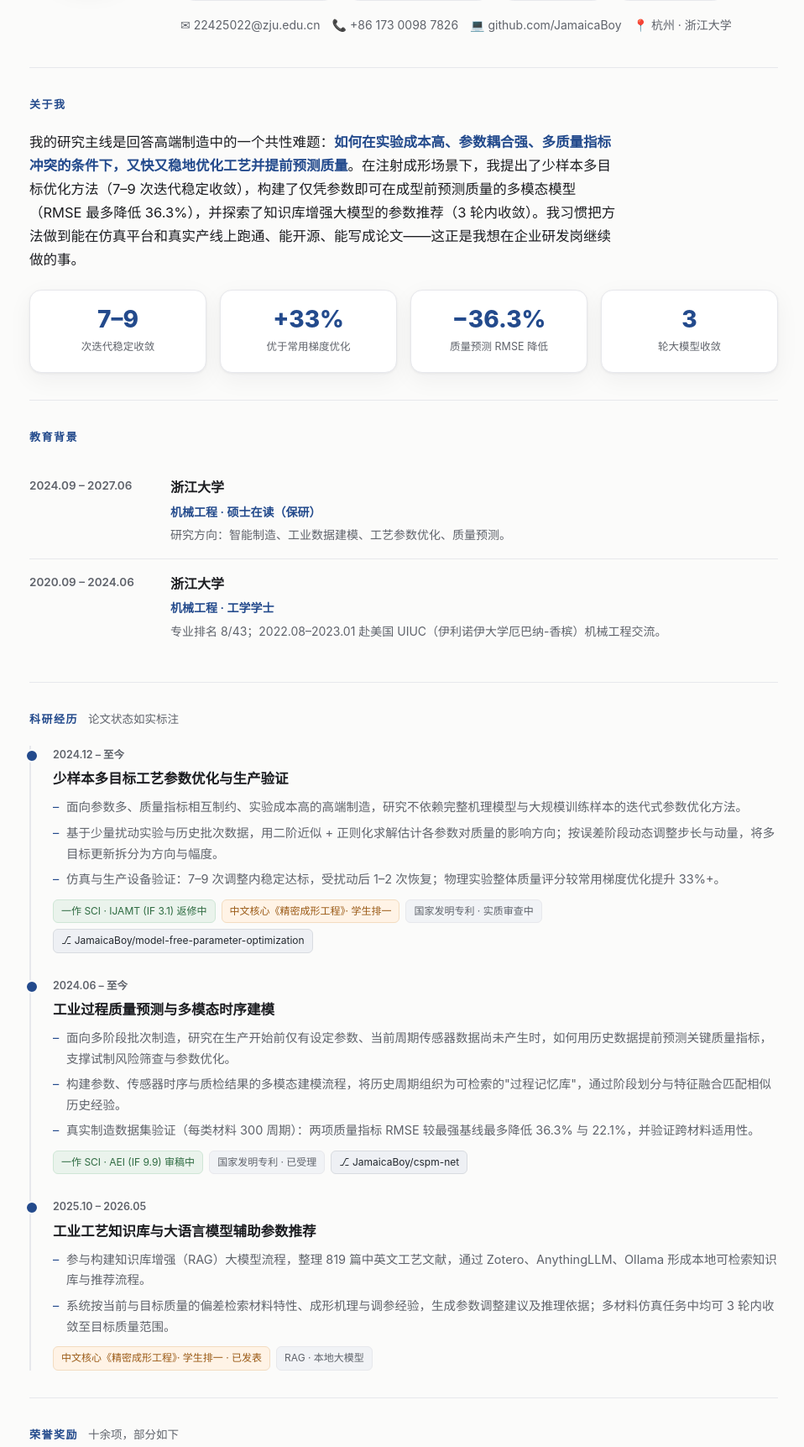
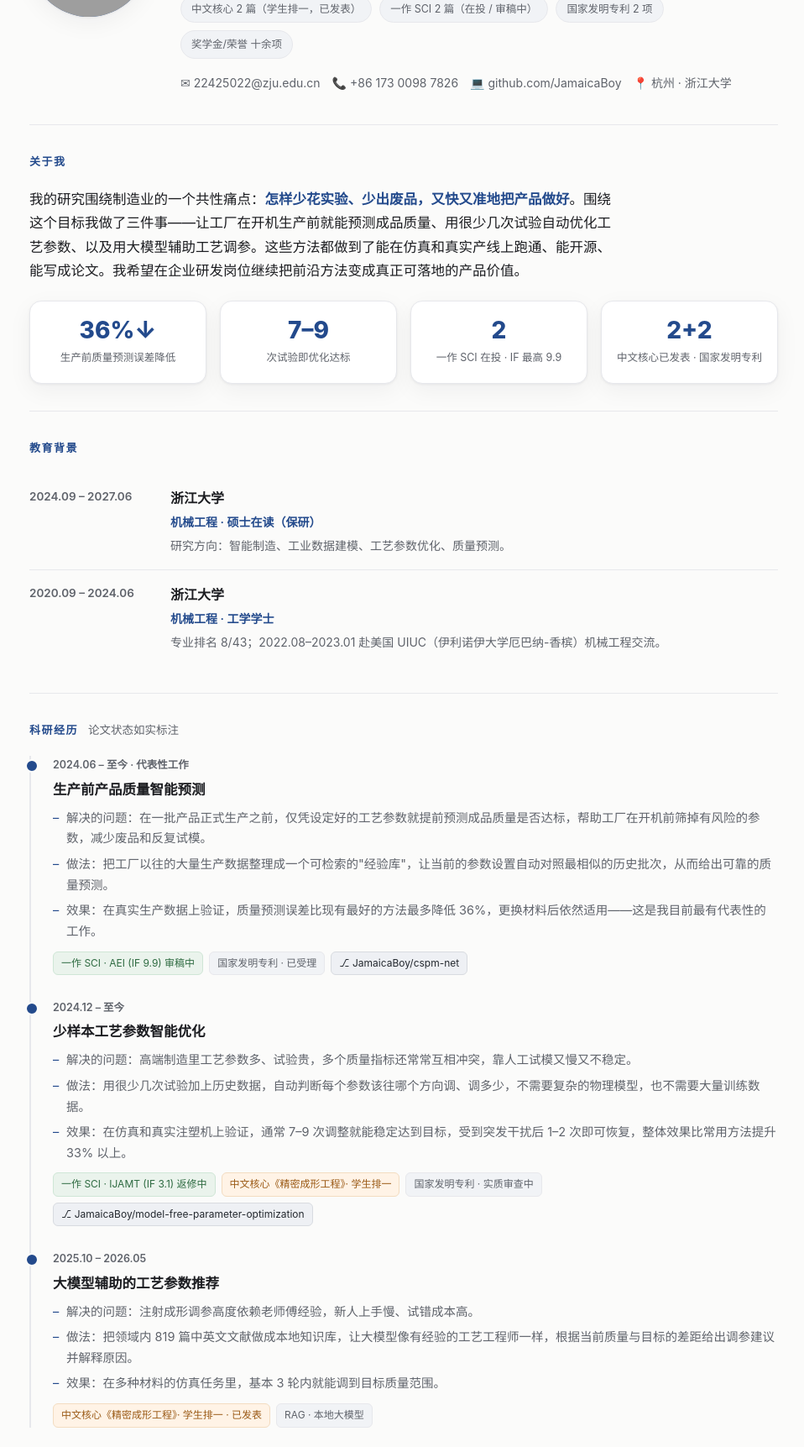
Before and after one commit to JamaicaBoy/JamaicaBoy.github.io, a plain HTML site: page index.html in a window 1280 px wide. Shown: the part 331-2054 px from the top of the page at 84% size, without its empty margins (159-1117 px from the left). Drawn offline with Linux system fonts and the light colour scheme; grey boxes are pictures that could not be loaded.

Commit message:
Add files via upload

```diff
--- a/index.html
+++ b/index.html
@@ -139,12 +139,12 @@
         <span data-en>Intelligent Manufacturing · Process Optimization · Quality Prediction — seeking R&D roles</span>
       </div>
       <p class="tagline">
-        <span data-zh>浙江大学机械工程硕士在读（保研），依托流体动力基础件与机电系统全国重点实验室。专注于把<b>多目标优化、多模态时序建模与大模型</b>落地为可交付的工业算法，已在真实注塑产线完成验证。</span>
-        <span data-en>Master's student (recommended admission) in Mechanical Engineering at Zhejiang University, affiliated with the State Key Laboratory of Fluid Power and Mechatronic Systems. I turn <b>multi-objective optimization, multimodal time-series modeling and LLMs</b> into deliverable industrial algorithms, validated on real injection-molding lines.</span>
+        <span data-zh>浙江大学机械工程硕士在读（保研），依托流体动力基础件与机电系统全国重点实验室。我用 <b>AI 与数据建模</b>解决智能制造中的实际问题——让工厂在生产前就能<b>预测产品质量</b>、用更少的试验<b>找到最优工艺</b>。成果已在真实注塑产线上验证，并已发表中文核心论文、申请国家发明专利（另有 2 篇一作 SCI 在投）。</span>
+        <span data-en>Master's student (recommended admission) in Mechanical Engineering at Zhejiang University, affiliated with the State Key Laboratory of Fluid Power and Mechatronic Systems. I use <b>AI and data modeling</b> to solve real problems in smart manufacturing—<b>predicting product quality before production</b> and <b>finding optimal process settings with fewer trials</b>—validated on real production lines, with published CSCD-core papers, filed national patents, and 2 first-author SCI manuscripts under review.</span>
       </p>
       <div class="hero-meta">
-        <span class="pill"><span data-zh>3 段科研经历 · 一作 SCI 2 篇</span><span data-en>3 research projects · 2 first-author SCI</span></span>
-        <span class="pill"><span data-zh>中文核心 1 篇（学生排一）</span><span data-en>1 CSCD-core paper (first student author)</span></span>
+        <span class="pill"><span data-zh>中文核心 2 篇（学生排一，已发表）</span><span data-en>2 CSCD-core papers (first student author, published)</span></span>
+        <span class="pill"><span data-zh>一作 SCI 2 篇（在投 / 审稿中）</span><span data-en>2 first-author SCI (under review)</span></span>
         <span class="pill"><span data-zh>国家发明专利 2 项</span><span data-en>2 national invention patents</span></span>
         <span class="pill"><span data-zh>奖学金/荣誉 十余项</span><span data-en>10+ awards</span></span>
       </div>
@@ -161,14 +161,14 @@
   <section id="about">
     <div class="sec-head"><h2><span data-zh>关于我</span><span data-en>About</span></h2></div>
     <p class="lead">
-      <span data-zh>我的研究主线是回答高端制造中的一个共性难题：<span class="hl">如何在实验成本高、参数耦合强、多质量指标冲突的条件下，又快又稳地优化工艺并提前预测质量</span>。在注射成形场景下，我提出了少样本多目标优化方法（7–9 次迭代稳定收敛），构建了仅凭参数即可在成型前预测质量的多模态模型（RMSE 最多降低 36.3%），并探索了知识库增强大模型的参数推荐（3 轮内收敛）。我习惯把方法做到能在仿真平台和真实产线上跑通、能开源、能写成论文——这正是我想在企业研发岗继续做的事。</span>
-      <span data-en>My work addresses a recurring challenge in high-end manufacturing: <span class="hl">how to optimize processes and predict quality quickly and stably when experiments are costly, parameters are coupled, and quality targets conflict</span>. In injection molding I developed a few-shot multi-objective optimizer (stable convergence in 7–9 iterations), a parameter-only pre-cycle multimodal quality-prediction model (up to 36.3% lower RMSE), and explored knowledge-augmented LLMs for parameter recommendation (convergence within 3 rounds). I take methods all the way to running on simulation platforms and real production lines, open-sourcing them, and publishing—exactly what I want to keep doing in an industrial R&D role.</span>
+      <span data-zh>我的研究围绕制造业的一个共性痛点：<span class="hl">怎样少花实验、少出废品，又快又准地把产品做好</span>。围绕这个目标我做了三件事——让工厂在开机生产前就能预测成品质量、用很少几次试验自动优化工艺参数、以及用大模型辅助工艺调参。这些方法都做到了能在仿真和真实产线上跑通、能开源、能写成论文。我希望在企业研发岗位继续把前沿方法变成真正可落地的产品价值。</span>
+      <span data-en>My research targets a pain point shared across manufacturing: <span class="hl">how to make good products quickly and accurately while spending fewer experiments and producing less scrap</span>. Toward this I have done three things—predicting product quality before production starts, automatically optimizing process parameters with very few trials, and using LLMs to assist process tuning. Each method runs on both simulation and real production lines, is open-sourced, and is published. I want to keep turning frontier methods into real, deployable product value in an industrial R&D role.</span>
     </p>
     <div class="metrics">
-      <div class="metric"><div class="big">7–9</div><div class="lab"><span data-zh>次迭代稳定收敛</span><span data-en>iters to converge</span></div></div>
-      <div class="metric"><div class="big">+33%</div><div class="lab"><span data-zh>优于常用梯度优化</span><span data-en>over gradient baselines</span></div></div>
-      <div class="metric"><div class="big">−36.3%</div><div class="lab"><span data-zh>质量预测 RMSE 降低</span><span data-en>RMSE drop in prediction</span></div></div>
-      <div class="metric"><div class="big">3</div><div class="lab"><span data-zh>轮大模型收敛</span><span data-en>rounds for LLM convergence</span></div></div>
+      <div class="metric"><div class="big">36%↓</div><div class="lab"><span data-zh>生产前质量预测误差降低</span><span data-en>lower quality-prediction error</span></div></div>
+      <div class="metric"><div class="big">7–9</div><div class="lab"><span data-zh>次试验即优化达标</span><span data-en>trials to hit target</span></div></div>
+      <div class="metric"><div class="big">2</div><div class="lab"><span data-zh>一作 SCI 在投 · IF 最高 9.9</span><span data-en>first-author SCI under review · top IF 9.9</span></div></div>
+      <div class="metric"><div class="big">2+2</div><div class="lab"><span data-zh>中文核心已发表 · 国家发明专利</span><span data-en>CSCD-core published · patents filed</span></div></div>
     </div>
   </section>
 
@@ -201,12 +201,27 @@
     </div>
 
     <div class="proj">
+      <div class="when">2024.06 – <span data-zh>至今</span><span data-en>Present</span> · <span data-zh>代表性工作</span><span data-en>flagship project</span></div>
+      <h3><span data-zh>生产前产品质量智能预测</span><span data-en>Pre-production Product Quality Prediction</span></h3>
+      <ul>
+        <li><span data-zh>解决的问题：在一批产品正式生产之前，仅凭设定好的工艺参数就提前预测成品质量是否达标，帮助工厂在开机前筛掉有风险的参数，减少废品和反复试模。</span><span data-en>The problem: before a batch goes into production, predict whether the product will meet quality targets using only the planned process settings—so the factory can screen out risky parameters before startup, cutting scrap and repeated trial molding.</span></li>
+        <li><span data-zh>做法：把工厂以往的大量生产数据整理成一个可检索的"经验库"，让当前的参数设置自动对照最相似的历史批次，从而给出可靠的质量预测。</span><span data-en>The approach: turn the factory's large body of past production data into a searchable "experience base," so the current settings are automatically matched against the most similar historical batches to yield a reliable prediction.</span></li>
+        <li><span data-zh>效果：在真实生产数据上验证，质量预测误差比现有最好的方法最多降低 36%，更换材料后依然适用——这是我目前最有代表性的工作。</span><span data-en>The result: on real production data, prediction error is up to 36% lower than the best existing method and still holds when switching materials—my most representative work to date.</span></li>
+      </ul>
+      <div class="badges">
+        <span class="badge first"><span data-zh>一作 SCI · AEI (IF 9.9) 审稿中</span><span data-en>First-author SCI · AEI (IF 9.9), under review</span></span>
+        <span class="badge"><span data-zh>国家发明专利 · 已受理</span><span data-en>National patent · accepted</span></span>
+        <span class="badge git"><a href="https://github.com/JamaicaBoy/cspm-net" target="_blank" rel="noopener">⎇ JamaicaBoy/cspm-net</a></span>
+      </div>
+    </div>
+
+    <div class="proj">
       <div class="when">2024.12 – <span data-zh>至今</span><span data-en>Present</span></div>
-      <h3><span data-zh>少样本多目标工艺参数优化与生产验证</span><span data-en>Few-shot Multi-objective Process Optimization with On-line Validation</span></h3>
+      <h3><span data-zh>少样本工艺参数智能优化</span><span data-en>Few-shot Process Parameter Optimization</span></h3>
       <ul>
-        <li><span data-zh>面向参数多、质量指标相互制约、实验成本高的高端制造，研究不依赖完整机理模型与大规模训练样本的迭代式参数优化方法。</span><span data-en>An iterative parameter-optimization method that needs neither a full physics model nor large training sets, for high-end manufacturing with many coupled, conflicting quality targets.</span></li>
-        <li><span data-zh>基于少量扰动实验与历史批次数据，用二阶近似 + 正则化求解估计各参数对质量的影响方向；按误差阶段动态调整步长与动量，将多目标更新拆分为方向与幅度。</span><span data-en>Estimates each parameter's effect direction via second-order approximation + regularization from a few perturbation trials and historical batches; adapts step size and momentum by error stage, splitting multi-objective updates into direction and magnitude.</span></li>
-        <li><span data-zh>仿真与生产设备验证：7–9 次调整内稳定达标，受扰动后 1–2 次恢复；物理实验整体质量评分较常用梯度优化提升 33%+。</span><span data-en>Validated in simulation and on production machines: reaches targets within 7–9 adjustments, recovers in 1–2 steps after disturbance; +33% overall quality score vs. common gradient methods on physical trials.</span></li>
+        <li><span data-zh>解决的问题：高端制造里工艺参数多、试验贵，多个质量指标还常常互相冲突，靠人工试模又慢又不稳定。</span><span data-en>The problem: in high-end manufacturing there are many parameters, experiments are expensive, quality targets often conflict, and manual trial molding is slow and unstable.</span></li>
+        <li><span data-zh>做法：用很少几次试验加上历史数据，自动判断每个参数该往哪个方向调、调多少，不需要复杂的物理模型，也不需要大量训练数据。</span><span data-en>The approach: with just a few trials plus historical data, automatically decide which direction and how much to tune each parameter—no complex physics model and no large training set required.</span></li>
+        <li><span data-zh>效果：在仿真和真实注塑机上验证，通常 7–9 次调整就能稳定达到目标，受到突发干扰后 1–2 次即可恢复，整体效果比常用方法提升 33% 以上。</span><span data-en>The result: validated in simulation and on real molding machines—usually reaches the target within 7–9 adjustments, recovers in 1–2 steps after a disturbance, and improves overall quality by 33%+ over common methods.</span></li>
       </ul>
       <div class="badges">
         <span class="badge first"><span data-zh>一作 SCI · IJAMT (IF 3.1) 返修中</span><span data-en>First-author SCI · IJAMT (IF 3.1), in revision</span></span>
@@ -217,26 +232,12 @@
     </div>
 
     <div class="proj">
-      <div class="when">2024.06 – <span data-zh>至今</span><span data-en>Present</span></div>
-      <h3><span data-zh>工业过程质量预测与多模态时序建模</span><span data-en>Industrial Quality Prediction & Multimodal Time-series Modeling</span></h3>
+      <div class="when">2025.10 – 2026.05</div>
+      <h3><span data-zh>大模型辅助的工艺参数推荐</span><span data-en>LLM-assisted Parameter Recommendation</span></h3>
       <ul>
-        <li><span data-zh>面向多阶段批次制造，研究在生产开始前仅有设定参数、当前周期传感器数据尚未产生时，如何用历史数据提前预测关键质量指标，支撑试制风险筛查与参数优化。</span><span data-en>For multiphase batch manufacturing: predicting key quality metrics before production starts—when only set parameters exist and current-cycle sensor data is unavailable—using historical data to support risk screening and optimization.</span></li>
-        <li><span data-zh>构建参数、传感器时序与质检结果的多模态建模流程，将历史周期组织为可检索的"过程记忆库"，通过阶段划分与特征融合匹配相似历史经验。</span><span data-en>Built a multimodal pipeline over parameters, sensor time-series and inspection results, organizing past cycles into a retrievable "process memory" matched via stage segmentation and feature fusion.</span></li>
-        <li><span data-zh>真实制造数据集验证（每类材料 300 周期）：两项质量指标 RMSE 较最强基线最多降低 36.3% 与 22.1%，并验证跨材料适用性。</span><span data-en>Validated on real datasets (300 cycles per material): up to 36.3% and 22.1% lower RMSE on two quality metrics vs. the strongest baseline, with cross-material generalization.</span></li>
-      </ul>
-      <div class="badges">
-        <span class="badge first"><span data-zh>一作 SCI · AEI (IF 9.9) 审稿中</span><span data-en>First-author SCI · AEI (IF 9.9), under review</span></span>
-        <span class="badge"><span data-zh>国家发明专利 · 已受理</span><span data-en>National patent · accepted</span></span>
-        <span class="badge git"><a href="https://github.com/JamaicaBoy/cspm-net" target="_blank" rel="noopener">⎇ JamaicaBoy/cspm-net</a></span>
-      </div>
-    </div>
-
-    <div class="proj">
-      <div class="when">2025.10 – 2026.05</div>
-      <h3><span data-zh>工业工艺知识库与大语言模型辅助参数推荐</span><span data-en>Process Knowledge Base & LLM-assisted Parameter Recommendation</span></h3>
-      <ul>
-        <li><span data-zh>参与构建知识库增强（RAG）大模型流程，整理 819 篇中英文工艺文献，通过 Zotero、AnythingLLM、Ollama 形成本地可检索知识库与推荐流程。</span><span data-en>Co-built a knowledge-augmented (RAG) LLM pipeline over 819 Chinese/English process papers, using Zotero, AnythingLLM and Ollama for a local retrievable knowledge base and recommender.</span></li>
-        <li><span data-zh>系统按当前与目标质量的偏差检索材料特性、成形机理与调参经验，生成参数调整建议及推理依据；多材料仿真任务中均可 3 轮内收敛至目标质量范围。</span><span data-en>Retrieves material properties, forming mechanisms and tuning experience by the gap to target, generating parameter suggestions with reasoning; converges within 3 rounds across multi-material simulations.</span></li>
+        <li><span data-zh>解决的问题：注射成形调参高度依赖老师傅经验，新人上手慢、试错成本高。</span><span data-en>The problem: injection-molding tuning relies heavily on veteran experience—newcomers ramp up slowly and trial-and-error is costly.</span></li>
+        <li><span data-zh>做法：把领域内 819 篇中英文文献做成本地知识库，让大模型像有经验的工艺工程师一样，根据当前质量与目标的差距给出调参建议并解释原因。</span><span data-en>The approach: build a local knowledge base from 819 Chinese/English papers so an LLM acts like an experienced process engineer—recommending parameter changes with reasons, based on the gap to target.</span></li>
+        <li><span data-zh>效果：在多种材料的仿真任务里，基本 3 轮内就能调到目标质量范围。</span><span data-en>The result: across multi-material simulation tasks, it reaches the target quality range within about 3 rounds.</span></li>
       </ul>
       <div class="badges">
         <span class="badge core"><span data-zh>中文核心《精密成形工程》· 学生排一 · 已发表</span><span data-en>CSCD-core (J. Netshape Forming Eng.) · first student author · published</span></span>
```
